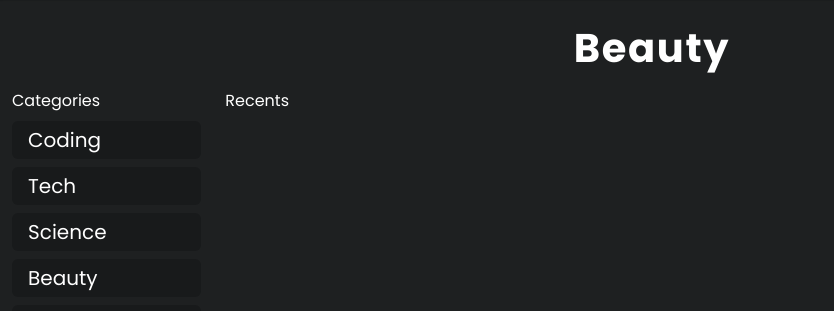
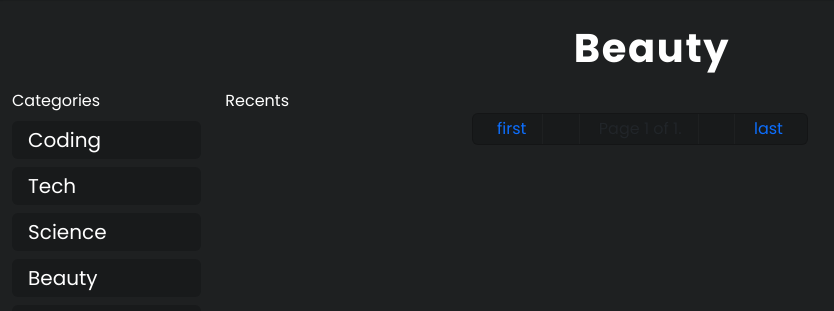
Before and after one commit to anaysah/HonestNote-Blogging-Application, a Django app: a page that uses blog/templates/home.html in a window 1280 px wide. Shown: the part 63-374 px from the top of the page, without its empty margins (0-834 px from the left). Run offline with Django 4.2, Linux system fonts and the light colour scheme; data comes from the database, SQL or seed files in the repository; both versions use the stored data as it was after the commit; some libraries are stand-ins or nearby versions.

Commit message:
added page no | homeView

```diff
--- a/blog/templates/home.html
+++ b/blog/templates/home.html
@@ -17,12 +17,14 @@
                 {% endif %}
                 <div class="align-self-center content">
                   <div class="post-meta mb-3">
-                    <a href="{% url 'blogs_by_category' blog.post.category|slugify %}" class="category">{{ blog.post.category|title }}</a> —
+                    <a href="{% url 'blogs_by_category' blog.post.category|slugify %}"
+                       class="category">{{ blog.post.category|title }}</a> —
                     <span class="date">{{ blog.post.date|date:"F j, Y" }}</span>
                   </div>
-                  <h2 class="heading"><strong><a href="{% url 'blogPage' blog.post.slug %}">{{ blog.post.title|title }}</a></strong></h2>
+                  <h2 class="heading">
+                    <strong><a href="{% url 'blogPage' blog.post.slug %}">{{ blog.post.title|title }}</a></strong>
+                  </h2>
                   <p>{{ blog.post.snippet }}</p>
-
                 </div>
               </div>
             </div>
@@ -37,16 +39,18 @@
                   <a href="#" class="category">Business</a>, <a href="#" class="category">Travel</a> —
                   <span class="date">July 2, 2020</span>
                 </div>
-                  <h2 class="heading"><strong><a href="single.html">Your most unhappy customers are your greatest source of
-                        learning.</a></strong></h2>
-                  <p>Far far away, behind the word mountains, far from the countries Vokalia and Consonantia, there live the
+                <h2 class="heading">
+                  <strong><a href="single.html">Your most unhappy customers are your greatest source of
+                  learning.</a></strong>
+                </h2>
+                <p>
+                  Far far away, behind the word mountains, far from the countries Vokalia and Consonantia, there live the
                   blind texts. Separated they live in Bookmarksgrove right at the coast of the Semantics, a large language
-                    ocean.</p>
-
+                  ocean.
+                </p>
               </div>
             </div>
           </div>
-
         </div>
         {% comment %} <div class="swiper-button-next"></div> {% endcomment %}
         {% comment %} <div class="swiper-button-prev"></div> {% endcomment %}
@@ -56,8 +60,12 @@
   {% else %}
     <div class="row justify-content-center m-2 mt-4">
       <div class="col-lg-7 text-center d-flex justify-content-center align-items-center gap-4">
+        {% if category_name %}
           <i class="fa-solid fa-magnifying-glass fa-xl"></i>
           <h2 class="category-name">{{ category_name }}</h2>
+        {% elif page_obj.has_previous %}
+          <h2 class="category-name">Page No. {{ page_obj.number }}</h2>
+        {% endif %}
       </div>
     </div>
   {% endif %}
@@ -86,13 +94,11 @@
             {% endif %}
             <div class="card-body">
               <small><strong><a href="{% url 'blogs_by_category' post.category|slugify %}">{{ post.category|title }}</a></strong></small>
-
               <h4 class="card-title">
                 <strong>
                   <a href="{% url 'blogPage' post.slug %}">{{ post.title|title }}</a>
                 </strong>
               </h4>
-
               <p class="card-text">{{ post.snippet }}</p>
               <p class="card-text row">
                 <small class=" col text-color">{{ post.date|date:"F j, Y" }}</small>
@@ -101,6 +107,25 @@
             </div>
           </div>
         {% endfor %}
+        <div class="pagination d-felx justify-content-center align-items-center">
+          <span class="step-links d-flex justify-content alilg-items card flex-row">
+            {% if page_obj.has_previous %}
+              <a href="?page=1"><i class="fa-solid fa-angles-left"></i> <span>first</span></a>
+              <a href="?page={{ page_obj.previous_page_number }}"><i class="fa-solid fa-angle-left"></i></a>
+            {% else %}
+              <a href="#" disabled><i class="fa-solid fa-angles-left"></i> <span>first</span></a>
+              <a href="#"><i class="fa-solid fa-angle-left"></i></a>
+            {% endif %}
+            <span class="current">Page {{ page_obj.number }} of {{ page_obj.paginator.num_pages }}.</span>
+            {% if page_obj.has_next %}
+              <a href="?page={{ page_obj.next_page_number }}"><i class="fa-solid fa-angle-right"></i></a>
+              <a href="?page={{ page_obj.paginator.num_pages }}"><span>last</span> <i class="fa-solid fa-angles-right"></i></a>
+            {% else %}
+              <a href="#"><i class="fa-solid fa-angle-right"></i></a>
+              <a href="#"><span>last</span> <i class="fa-solid fa-angles-right"></i></a>
+            {% endif %}
+          </span>
+        </div>
       </div>
     </div>
   </div>
--- a/blog/views.py
+++ b/blog/views.py
@@ -8,6 +8,7 @@ from django.urls import reverse_lazy, reverse
 from django.contrib.auth.mixins import LoginRequiredMixin
 from django.http import HttpResponseRedirect
 from django.views.generic.edit import FormMixin
+from django.core.paginator import Paginator
 
 # def search_results(request):
 #     query = request.GET.get('query')
@@ -24,13 +25,19 @@ class homeView(ListView):
     model = Post
     template_name = 'home.html'
     ordering = ["-date"]
+    paginate_by = 3
 
     def get_context_data(self, **kwargs):
         context = super().get_context_data(**kwargs)
         all_categories = Category.objects.all()
-        featured_blogs = FeaturedBlog.objects.all()
         context['allCategory'] = all_categories
-        context['featured_blogs'] = featured_blogs
+
+        # Check if page number is 1 or not present in URL
+        page = self.request.GET.get('page')
+        if page is None or page == '1':
+            featured_blogs = FeaturedBlog.objects.all()
+            context['featured_blogs'] = featured_blogs
+
         return context
 
 
--- a/static/blog/styles/home.css
+++ b/static/blog/styles/home.css
@@ -19,3 +19,26 @@
     font-weight: 700;
     letter-spacing: .1rem;
 }
+
+.pagination .step-links{
+    gap:.2rem;
+    overflow: hidden;
+
+}
+
+.step-links > *{
+    border-right: 1px var(--bgColor) solid;
+    padding: 0.2rem 1rem;
+    display: flex;
+    justify-content: center;
+    align-items: center;
+}
+
+.step-links> :first-child, .step-links>:last-child{
+    /* background-color: white; */
+    gap: .5rem;
+}
+
+.step-links> :last-child{
+    border: none;
+}
```
Also changed, not shown: db.sqlite3. Lines whose indentation alone changed are shown as unchanged.
